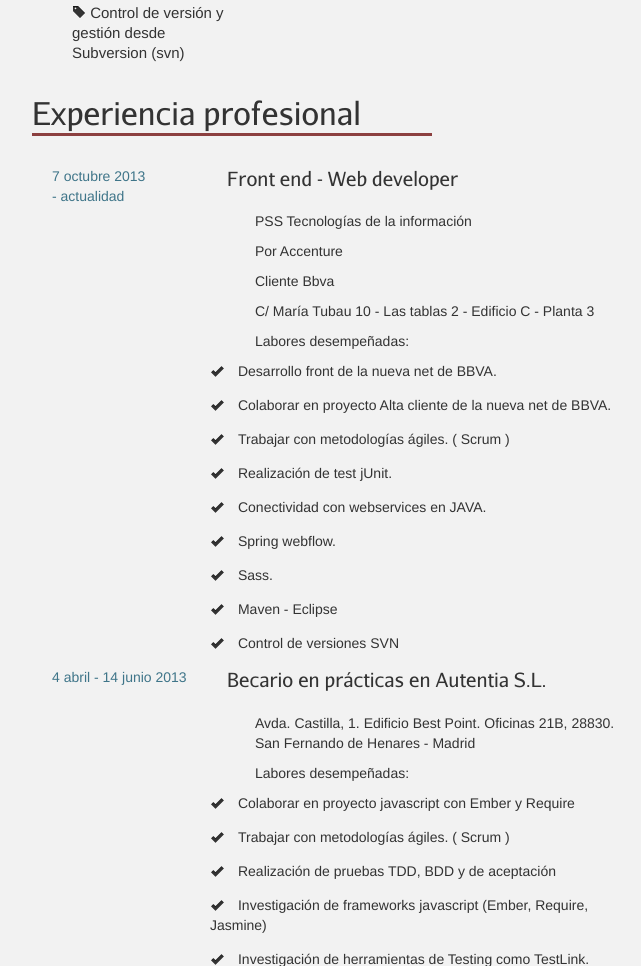
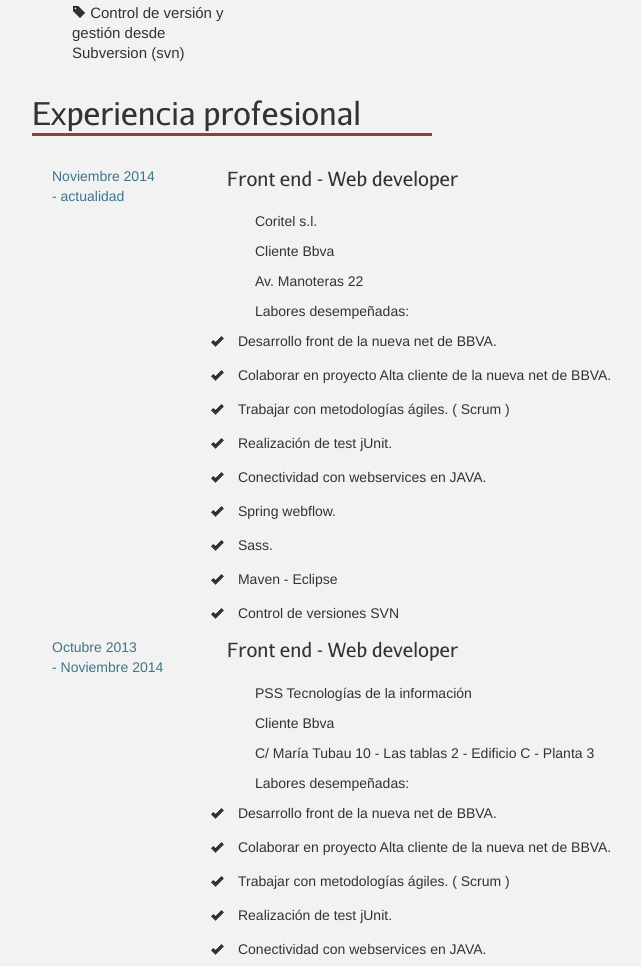
Before and after one commit to genrf/genrf.github.io, a plain HTML site: page rafaelMacias-cv/index.html in a window 1280 px wide. Shown: the part 1479-2445 px from the top of the page, without its empty margins (248-889 px from the left). Drawn offline with Linux system fonts and the light colour scheme.

Commit message:
[Edit][Test] Prueba cliente sgit - actualizando experiencia

```diff
--- a/rafaelMacias-cv/index.html
+++ b/rafaelMacias-cv/index.html
@@ -160,15 +160,36 @@
             </div>
             <h2 class="baseGranate tituloExperiencia"> Experiencia profesional </h2>
             <div class="contenido">
-
+ <div class="experiencia">
+                    <div class="fecha">
+                        <p> Noviembre 2014 <br/>- actualidad</p>
+                    </div>
+                    <div class="datos">
+                        <h3> Front end - Web developer </h3>
+                        <p> Coritel s.l.</p>
+                        <p> Cliente Bbva</p>
+                        <p> Av. Manoteras 22</p>
+                        <p>Labores desempeñadas:</p>
+                        <ul>
+                            <li><i class="icon-ok"></i>Desarrollo front de la nueva net de BBVA.</li>
+                            <li><i class="icon-ok"></i>Colaborar en proyecto Alta cliente de la nueva net de BBVA.</li>
+                            <li><i class="icon-ok"></i>Trabajar con metodologías ágiles. ( Scrum )</li>
+                            <li><i class="icon-ok"></i>Realización de test jUnit.</li>
+                            <li><i class="icon-ok"></i>Conectividad con webservices en JAVA.</li>
+                            <li><i class="icon-ok"></i>Spring webflow.</li>
+                            <li><i class="icon-ok"></i>Sass.</li>
+                            <li><i class="icon-ok"></i>Maven - Eclipse</li>
+                            <li><i class="icon-ok"></i>Control de versiones SVN</li>
+                        </ul>
+                    </div>
+                </div>
                 <div class="experiencia">
                     <div class="fecha">
-                        <p> 7 octubre 2013 <br/>- actualidad</p>
+                        <p> Octubre 2013 <br/>- Noviembre 2014</p>
                     </div>
                     <div class="datos">
                         <h3> Front end - Web developer </h3>
                         <p> PSS Tecnologías de la información</p>
-                        <p> Por Accenture </p>
                         <p> Cliente Bbva</p>
                         <p> C/ María Tubau 10 - Las tablas 2 - Edificio C - Planta 3</p>
                         <p>Labores desempeñadas:</p>
```
